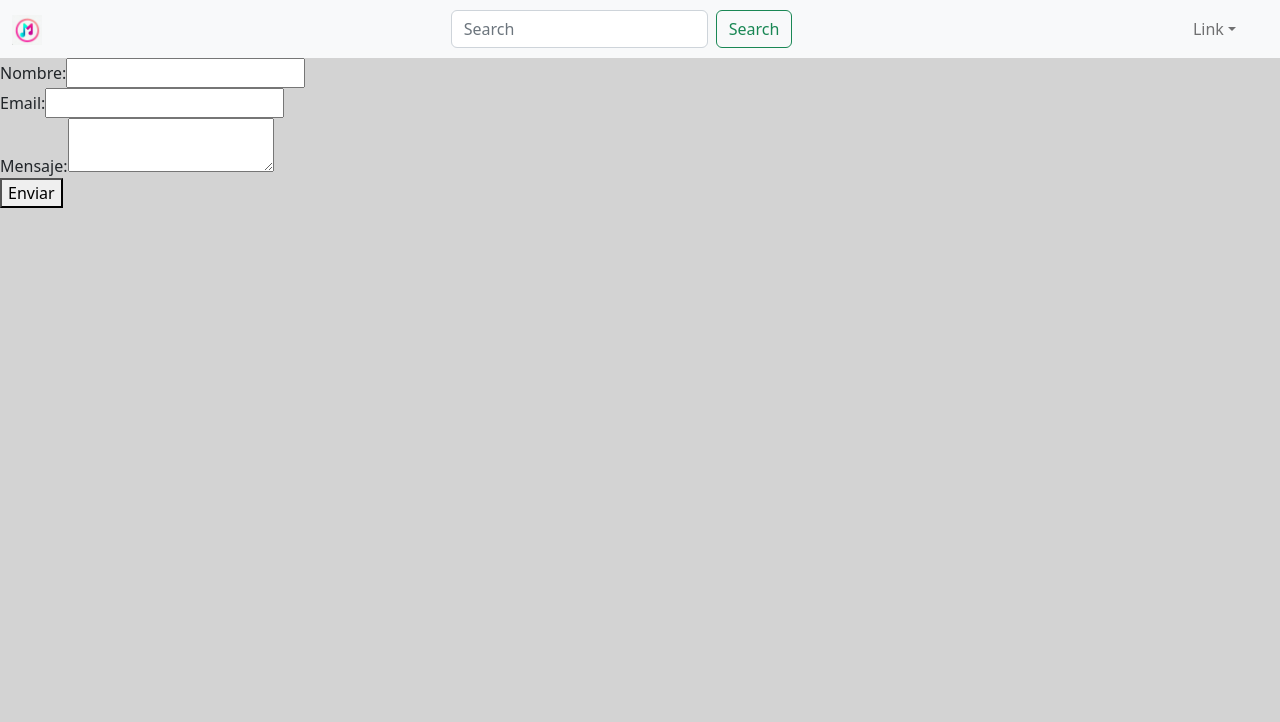
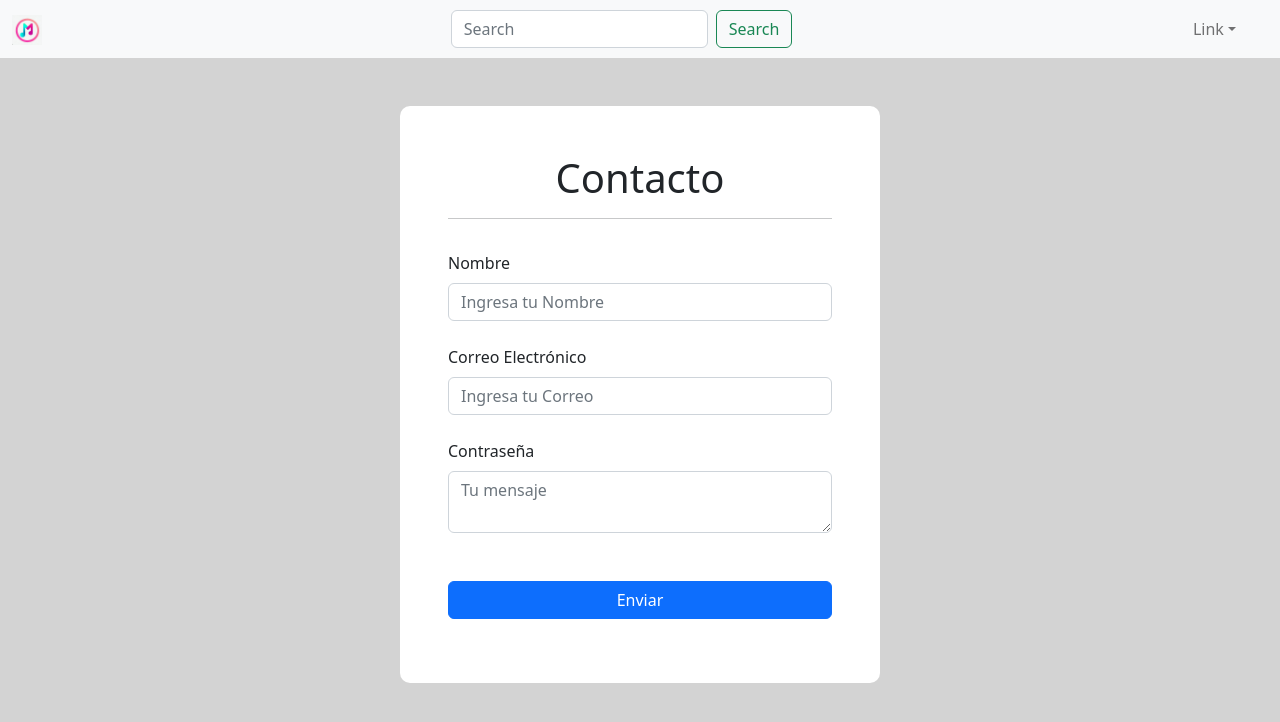
Before and after one commit to Fhv75/tdswii, a React (Create React App) app in the folder client/: page /contact-Form in a window 1280 px wide. Shown: the top 722 px of the page. Built offline with nearby package versions, Linux system fonts and the light colour scheme.

Commit message:
PwRecovery + Contacto Form UI

```diff
--- a/client/src/Pages/Contact/Contact.jsx
+++ b/client/src/Pages/Contact/Contact.jsx
@@ -1,32 +1,25 @@
 import React from 'react'
 import { useState } from 'react'
+import { Container, Form, Button } from 'react-bootstrap'
+import { useNavigate } from 'react-router-dom'
 import axios from "axios"
+import styles from './contact.module.css'
 
 
-const ContactForm = () => {
-  const [name, setName] = useState('');
-  const [email, setEmail] = useState('');
-  const [message, setMessage] = useState('');
+function ContactForm () {
+	const [data, setData] = useState({name: "", email: "", message: ""})
+	const [name, setName] = useState('')
+	const [email, setEmail] = useState('')
+	const [message, setMessage] = useState('')
+	const navigate = useNavigate()
 
-  const handleNameChange = (event) => {
-    setName(event.target.value);
-  };
+	function inputHandler(event) {
+		const { id, value } = event.target
+		setData(prevData => ({ ...prevData, [id]: value}))
+	}
 
-  const handleEmailChange = (event) => {
-    setEmail(event.target.value);
-  };
-
-  const handleMessageChange = (event) => {
-    setMessage(event.target.value);
-  };
-
-  const handleSubmit = async (event) => {
+	async function submitHandler (event) {
 		event.preventDefault();
-    // Aquí puedes realizar alguna acción con los datos del formulario, como enviarlos a un servidor o realizar una acción en el cliente.
-    console.log('Nombre:', name);
-    console.log('Email:', email);
-    console.log('Mensaje:', message);
-    // También puedes reiniciar los valores del formulario después de enviarlo
 		setName('');
 		setEmail('');
 		setMessage('');
@@ -39,9 +32,9 @@ const ContactForm = () => {
 			const response = await axios.post(
 				`http://localhost:5000/users/contact`,
 				{
-                name: name,
-                mail: email,
-                message: message
+					name: data.name,
+					mail: data.email,
+					message: data.message
 				}
 			)
 			console.log(response)
@@ -52,38 +45,45 @@ const ContactForm = () => {
 	}
 
 	return (
-    <form class="Content"onSubmit={handleSubmit}>
-      <div>
-        <label htmlFor="name">Nombre:</label>
-        <input
-          type="text"
-          id="name"
-          value={name}
-          onChange={handleNameChange}
-          required
+		<Container fluid className={styles["contact-container"] + " p-5 bg-white mt-5"}>
+			<div className="text-center mb-3">
+				<h1 className="px-sm-5">Contacto</h1>
+				<hr />
+			</div>
+
+			<Form onSubmit={submitHandler}>
+				<Form.Group className="pt-3 mb-2" controlId="email">
+					<Form.Label>Nombre</Form.Label>
+					<Form.Control
+						onChange={inputHandler}
+						placeholder="Ingresa tu Nombre"
+						value={data.name}
 					/>
-      </div>
-      <div>
-        <label htmlFor="email">Email:</label>
-        <input
+				</Form.Group>
+
+				<Form.Group className="pt-3 mb-4" controlId="email">
+					<Form.Label>Correo Electrónico</Form.Label>
+					<Form.Control
+						onChange={inputHandler}
 						type="email"
-          id="email"
-          value={email}
-          onChange={handleEmailChange}
-          required
+						placeholder="Ingresa tu Correo"
+						value={data.email}
 					/>
-      </div>
-      <div>
-        <label htmlFor="message">Mensaje:</label>
-        <textarea
-          id="message"
-          value={message}
-          onChange={handleMessageChange}
-          required
+				</Form.Group>
+
+				<Form.Group className="mb-5" controlId="password">
+					<Form.Label>Contraseña</Form.Label>
+					<Form.Control
+						as="textarea"
+						placeholder="Tu mensaje"
+						onChange={inputHandler}
+						value={data.password}
 					/>
-      </div>
-      <button type="submit">Enviar</button>
-    </form>
+				</Form.Group>
+
+				<Button className="mb-3 w-100" variant="primary" type="submit">Enviar</Button>
+			</Form>
+		</Container>
 	);
 };
 
--- /dev/null
+++ b/client/src/Pages/Contact/contact.module.css
@@ -0,0 +1,5 @@
+.contact-container {
+    border-radius: 10px;
+    margin: auto;
+    max-width: 480px;
+}
--- a/client/src/Pages/PwRecovery/RecoveryRequest.jsx
+++ b/client/src/Pages/PwRecovery/RecoveryRequest.jsx
@@ -1,11 +1,14 @@
 import React, { useState } from 'react'
-import { Alert, Button, Form } from 'react-bootstrap'
+import { Alert, Button, Form, Container } from 'react-bootstrap'
+import { useNavigate } from 'react-router-dom'
 import axios from 'axios'
+import styles from './recoveryRequest.module.css'
 
 function PwRecovery () {
 
     const [email, setEmail] = useState("")
     const [isSubmitted, setIsSubmitted] = useState(false)
+    const navigate = useNavigate()
 
     function inputHandler(e) {
         setEmail(e.target.value)
@@ -34,29 +37,55 @@ function PwRecovery () {
     }
 
     return (
-        <div>
-            <h1>Restablecer Contraseña</h1>
-            <p>Ingresa tu correo electrónico para recibir una nueva contraseña</p>
+        <Container fluid className={styles["recovery-container"] + " p-5 bg-white mt-5"}>
+            <div className="text-center mb-5">
+                <h1 className="px-sm-5">Recuperar Contraseña</h1>
+                <hr />
+                <p className="mt-4">Ingresa tu correo electrónico para recibir una nueva contraseña</p>
+            </div>
+
             <Form onSubmit={submitHandler}>
-                <Form.Group className="mb-3" controlId="email">
+                <Form.Group className="mb-4" controlId="email">
                     <Form.Label>Correo Electrónico</Form.Label>
                     <Form.Control
+                        onChange={inputHandler}
                         type="email"
                         placeholder="Ingresa tu Correo"
-                        onChange={inputHandler}
                         value={email}
                     />
                 </Form.Group>
 
-                <Button variant="primary" type="submit">
-                    Recuperar Contraseña
+
+
+                <Button className="mt-4 mb-3 w-100" variant="primary" type="submit">Recuperar Contraseña</Button>
+
+                {
+                    isSubmitted &&
+                    <Alert variant="info" className="mt-3">
+                        Haz click en la URL que te enviamos a tu correo electrónico para restablecer tu contraseña.
+                    </Alert>
+                }
+            </Form>
+            <hr />
+            <div className="text-center text-secondary">
+                <Button
+                    variant="link"
+                    type="button"
+                    onClick={() => navigate("../login")}
+                >
+                    Ir a Iniciar Sesión
                 </Button>
-
-                {isSubmitted && <Alert variant="info" className="mt-3">
-                    Haz click en la URL que te enviamos a tu correo electrónico para restablecer tu contraseña.
-                </Alert>}
-            </Form>
-        </div>
+                <br />
+                <Button
+                    variant="link"
+                    type="button"
+                    onClick={() => navigate("../register")}
+                    className="mt-2"
+                >
+                    Ir a Registro
+                </Button>
+            </div>
+        </Container>
     )
 }
 
--- /dev/null
+++ b/client/src/Pages/PwRecovery/recoveryRequest.module.css
@@ -0,0 +1,5 @@
+.recovery-container {
+    border-radius: 10px;
+    margin: auto;
+    max-width: 600px;
+}
--- a/client/src/Pages/UserProfile/UserProfile.jsx
+++ b/client/src/Pages/UserProfile/UserProfile.jsx
@@ -1,10 +1,10 @@
 import React from 'react';
-import './userProfile.css';
+import MusicCard from "../../components/MusicCard/MusicCard";
 import { MDBCol, MDBContainer, MDBRow, MDBCard, MDBCardText, MDBCardBody, MDBCardImage, MDBBtn, MDBTypography } from 'mdb-react-ui-kit';
-import MusicCard from "../../components/MusicCard/MusicCard";
-import axios from "axios";
 import { useState, useEffect } from "react";
 import { useParams } from 'react-router-dom'
+import axios from "axios";
+import './userProfile.css';
 
 export default function UserProfile() {
 
```
Also changed, not shown: client/src/Pages/Contact/contact.css (deleted). Lines whose indentation alone changed are shown as unchanged.
